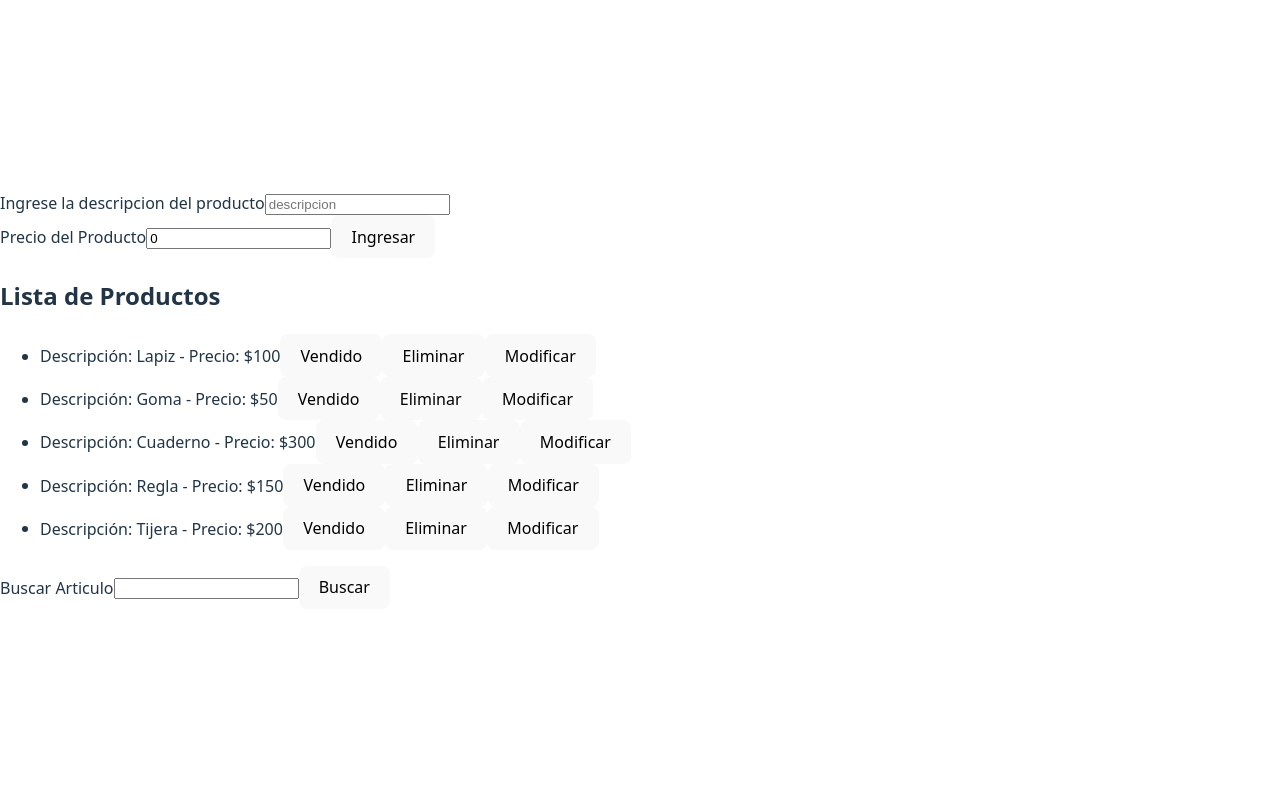
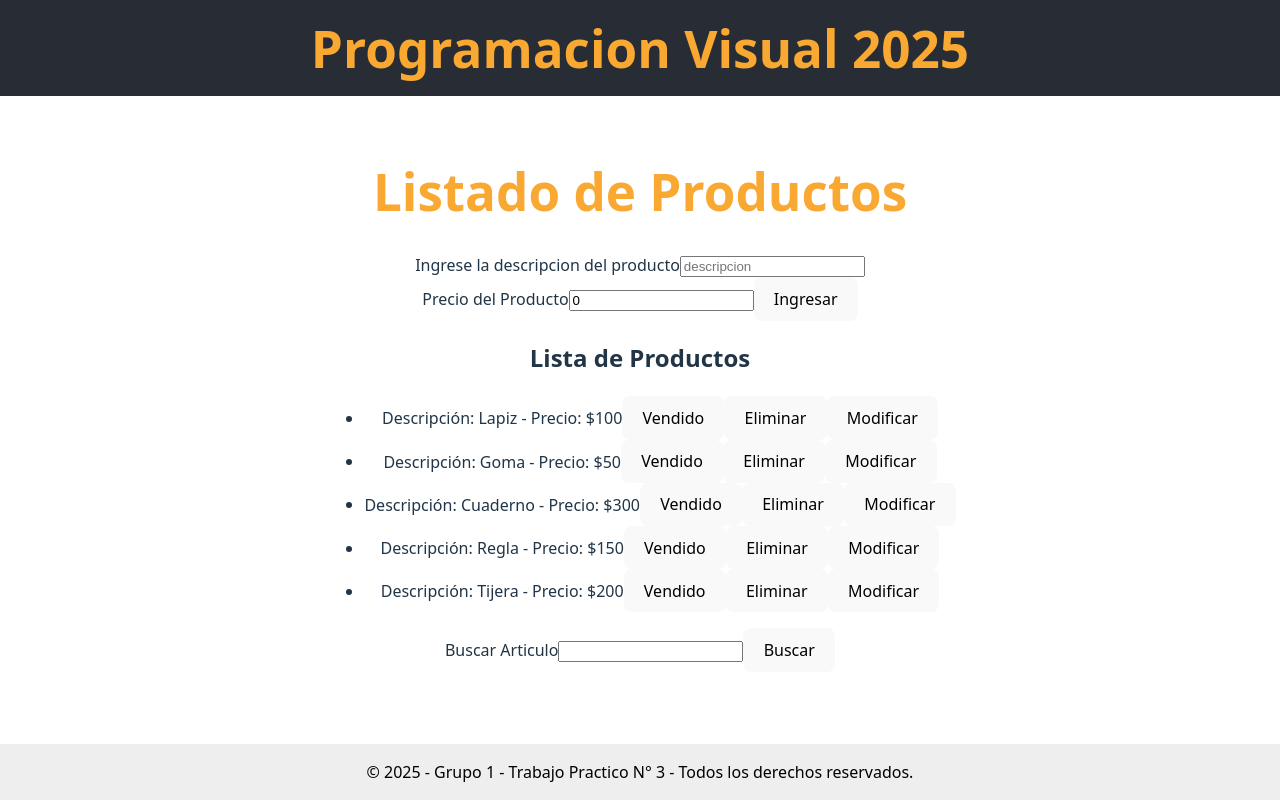
Before and after one commit to Franco46-ochoa/pv_tp3_grupo1, a React (Vite) app: page / in a window 1280 px wide. Built offline with nearby package versions, Linux system fonts and the light colour scheme.

Commit message:
Agregado Header y Footer

```diff
--- a/src/App.jsx
+++ b/src/App.jsx
@@ -1,25 +1,33 @@
+import './App.css';
 import { useState } from 'react';
-import TaskInput from "./Componentes/TaskInput.jsx";
+import TaskInput from './Componentes/TaskInput.jsx';
 import TaskList from './Componentes/TaskList.jsx';
 import TaskItem from './Componentes/TaskItem.jsx';
+import Header from './Componentes/Header.jsx';
+import Footer from './Componentes/Footer.jsx';
+import Titulo from './Componentes/Titulo.jsx';
+
 function App() {
   const [Productos, setProductos] = useState([
-    { Articulo: "Lapiz", descripcion: "Lapiz", precio: 100 },
-    { Articulo: "Goma", descripcion: "Goma", precio: 50 },
-    { Articulo: "Cuaderno", descripcion: "Cuaderno", precio: 300 },
-    { Articulo: "Regla", descripcion: "Regla", precio: 150 },
-    { Articulo: "Tijera", descripcion: "Tijera", precio: 200 }
+    { Articulo: 'Lapiz', descripcion: 'Lapiz', precio: 100 },
+    { Articulo: 'Goma', descripcion: 'Goma', precio: 50 },
+    { Articulo: 'Cuaderno', descripcion: 'Cuaderno', precio: 300 },
+    { Articulo: 'Regla', descripcion: 'Regla', precio: 150 },
+    { Articulo: 'Tijera', descripcion: 'Tijera', precio: 200 },
   ]);
 
   return (
     <>
-      <div>
+      <div style={{ display: 'flex', flexDirection: 'column', alignItems: 'center' }}>
+        <Header></Header>
+        <Titulo titulo={'Listado de Productos'}></Titulo>
         <TaskInput Productos={[Productos, setProductos]}></TaskInput>
         <TaskList Productos={Productos} setProductos={setProductos}></TaskList>
         <TaskItem Productos={Productos}></TaskItem>
+        <Footer></Footer>
       </div>
     </>
-  )
+  );
 }
 
-export default App
+export default App;
--- /dev/null
+++ b/src/Componentes/Footer.jsx
@@ -0,0 +1,20 @@
+function Footer() {
+  return (
+    <footer
+      style={{
+        backgroundColor: '#eee',
+        /* padding: '1rem', */
+        width: '100%',
+        textAlign: 'center',
+        position: 'fixed',
+        bottom: 0,
+      }}
+    >
+      <p style={{ color: 'black' }}>
+        &copy; 2025 - Grupo 1 - Trabajo Practico N° 3 - Todos los derechos reservados.
+      </p>
+    </footer>
+  );
+}
+
+export default Footer;
--- /dev/null
+++ b/src/Componentes/Header.jsx
@@ -0,0 +1,24 @@
+import Titulo from './Titulo';
+
+function Header() {
+  return (
+    <header
+      style={{
+        backgroundColor: '#282c34',
+        /* padding: '0.5rem', */
+        color: 'white',
+        width: '100vw',
+        position: 'fixed',
+        top: 0,
+        height: '6rem',
+        display: 'flex',
+        justifyContent: 'center',
+        alignItems: 'center',
+      }}
+    >
+      <Titulo titulo={'Programacion Visual 2025'}></Titulo>
+    </header>
+  );
+}
+
+export default Header;
--- /dev/null
+++ b/src/Componentes/Titulo.jsx
@@ -0,0 +1,5 @@
+function Titulo({ titulo }) {
+  return <h1 style={{ color: '#f9a831', textAlign: 'center' }}>{titulo}</h1>;
+}
+
+export default Titulo;
```
